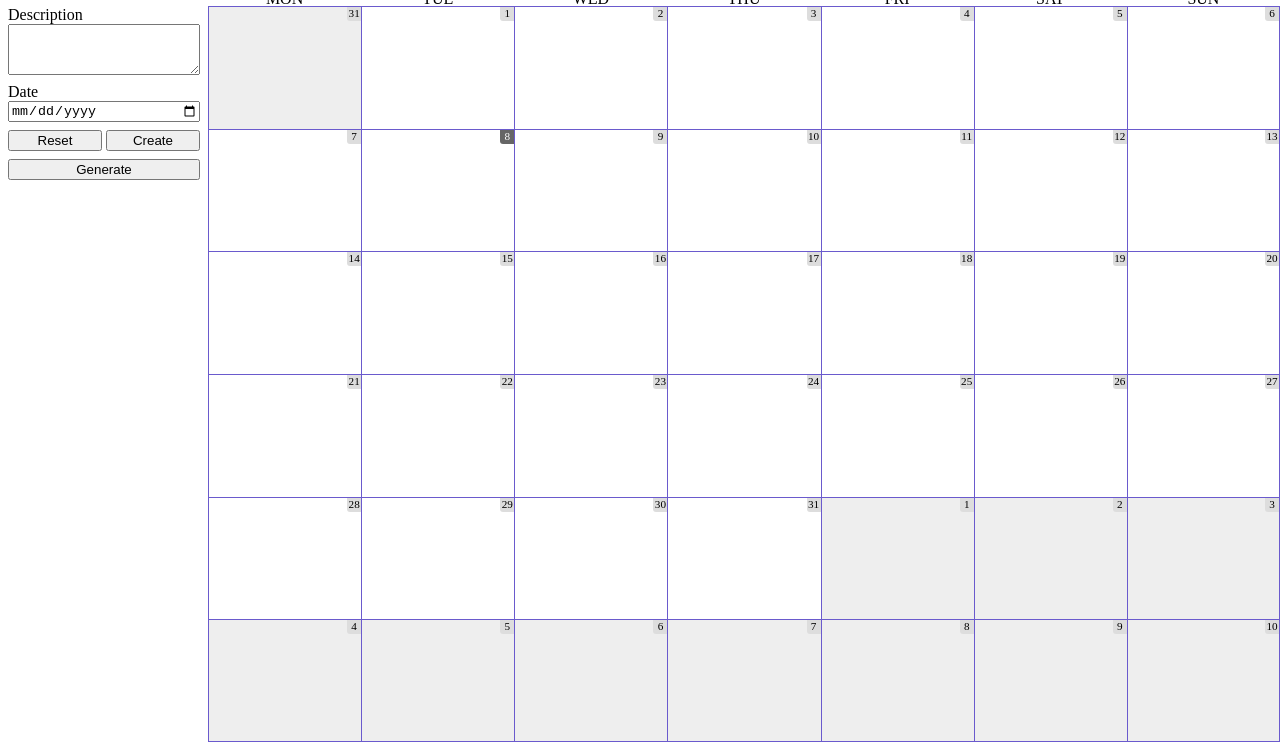
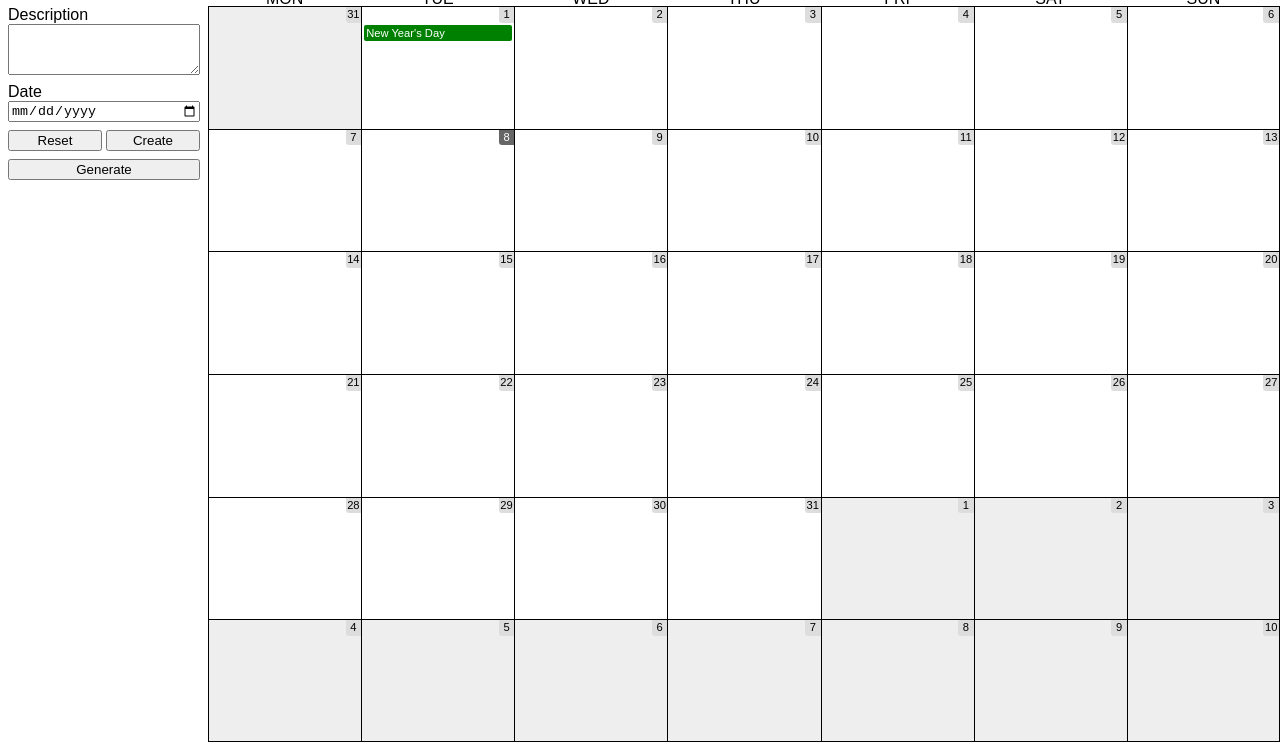
Before and after one commit to VAggrippino/betacode_interview_01, a React app in the folder 04_calendar/: page / in a window 1280 px wide. Shown: the part 58-800 px from the top of the page. Built offline with nearby package versions, Linux system fonts and the light colour scheme.

Commit message:
Add some events and the code to show them

```diff
--- a/04_calendar/src/components/App.js
+++ b/04_calendar/src/components/App.js
@@ -14,8 +14,26 @@ class App extends React.Component {
     super(props);
     const activeDate = new Date();
 
+    const calendarEvents = [
+      { date: '2019-01-01', description: "New Year's Day" },
+      { date: '2019-02-14', description: "Valentine's Day" },
+      { date: '2019-03-17', description: "Saint Patrick's Day" },
+      { date: '2019-04-21', description: 'Easter' },
+      { date: '2019-05-30', description: 'Kaamatan (Sabah)' },
+      { date: '2019-05-31', description: 'Harvest Festival (Sabah)' },
+      { date: '2019-05-12', description: "Mother's Day (Malaysia)" },
+      { date: '2019-06-16', description: "Father's Day" },
+      { date: '2019-07-04', description: 'Independence Day (U.S.)' },
+      { date: '2019-08-11', description: 'Hari Raya Haji' },
+      { date: '2019-09-19', description: 'Talk Like a Pirate Day' },
+      { date: '2019-10-31', description: "Halloween" },
+      { date: '2019-11-28', description: 'Thanksgiving (U.S.)' },
+      { date: '2019-12-25', description: 'Christmas Day' }
+    ];
+
     this.state = {
-      activeDate
+      activeDate,
+      calendarEvents
     };
   }
 
@@ -79,7 +97,10 @@ class App extends React.Component {
           <Controls />
         </aside>
         <main className="calendar--main">
-          <Month activeDate={this.state.activeDate} />
+          <Month
+            activeDate={this.state.activeDate}
+            calendarEvents={this.state.calendarEvents}
+          />
         </main>
       </div>
     );
--- a/04_calendar/src/components/Month.js
+++ b/04_calendar/src/components/Month.js
@@ -30,7 +30,13 @@ class Month extends React.Component {
             const dayValue = dateViewStart + day;
             const dayDate = new Date(this.props.activeDate);
             dayDate.setDate(dayValue);
-            return <MonthDay key={day} activeDate={this.props.activeDate} date={dayDate} />;
+            return (
+              <MonthDay key={day}
+                calendarEvents={this.props.calendarEvents}
+                activeDate={this.props.activeDate}
+                date={dayDate}
+              />
+            );
           }))}
         </div>
       </div>
--- a/04_calendar/src/components/MonthDay.js
+++ b/04_calendar/src/components/MonthDay.js
@@ -26,13 +26,17 @@ class MonthDay extends React.Component {
     const currentYear = currentDate.getFullYear();
     const currentMonth = currentDate.getMonth();
     const currentDay = currentDate.getDate();
-    const dateToday = `${currentYear}-${currentMonth}-${currentDay}`;
+    const dateToday = currentYear + '-'
+                    + ('0' + (currentMonth+1)).slice(-2) + '-'
+                    + ('0' + currentDay).slice(-2)
 
     const displayDate = new Date(this.props.date);
     const displayYear = displayDate.getFullYear();
     const displayMonth = displayDate.getMonth();
     const displayDay = displayDate.getDate();
-    const dateDisplay = `${displayYear}-${displayMonth}-${displayDay}`;
+    const dateDisplay = displayYear + '-'
+                      + ('0' + (displayMonth+1)).slice(-2) + '-'
+                      + ('0' + displayDay).slice(-2)
 
     const activeMonth = this.props.activeDate.getMonth();
     const activeYear = this.props.activeDate.getFullYear();
@@ -56,9 +60,16 @@ class MonthDay extends React.Component {
       }
     }
 
+    const todayEvents = this.props.calendarEvents.filter((event) => {
+      return (event.date === dateDisplay);
+    });
+
     return (
       <div className={classNames.join(' ')}>
         <div className="month--day--date">{displayDay}</div>
+        {todayEvents.map((event) => {
+          return <div className="month--day--event" key={event.date}>{event.description}</div>;
+        })}
       </div>
     );
   }
--- a/04_calendar/src/components/scss/App.scss
+++ b/04_calendar/src/components/scss/App.scss
@@ -9,6 +9,7 @@ body {
 
 #root {
   height: 100%;
+  font-family: Arial, Helvetica, sans-serif;
 }
 
 .calendar {
--- a/04_calendar/src/components/scss/MonthDay.scss
+++ b/04_calendar/src/components/scss/MonthDay.scss
@@ -2,8 +2,9 @@
   box-sizing: border-box;
   border-width: 1px 0 0 1px;
   border-style: solid;
-  border-color: slateblue;
+  border-color: black;
   position: relative;
+  padding-top: 1rem;
 
   &:nth-child(7n) {
     border-right-width: 1px;
@@ -31,6 +32,15 @@
     background-color: #ddd;
   }
 
+  .month--day--event {
+    font-size: 0.7em;
+    color: white;
+    background-color: green;
+    margin: 2px;
+    padding: 2px;
+    border-radius: 2px;
+  }
+
   &.today .month--day--date {
     color: white;
     background-color: rgba(black, 0.6);
```
